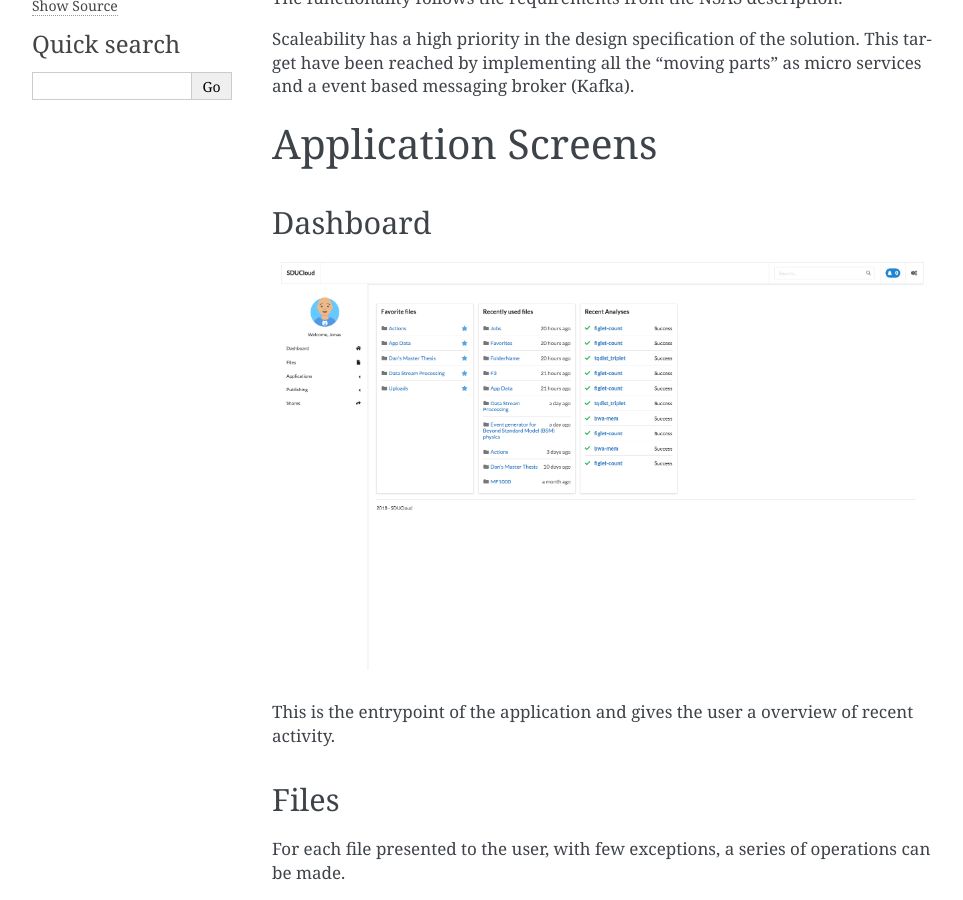
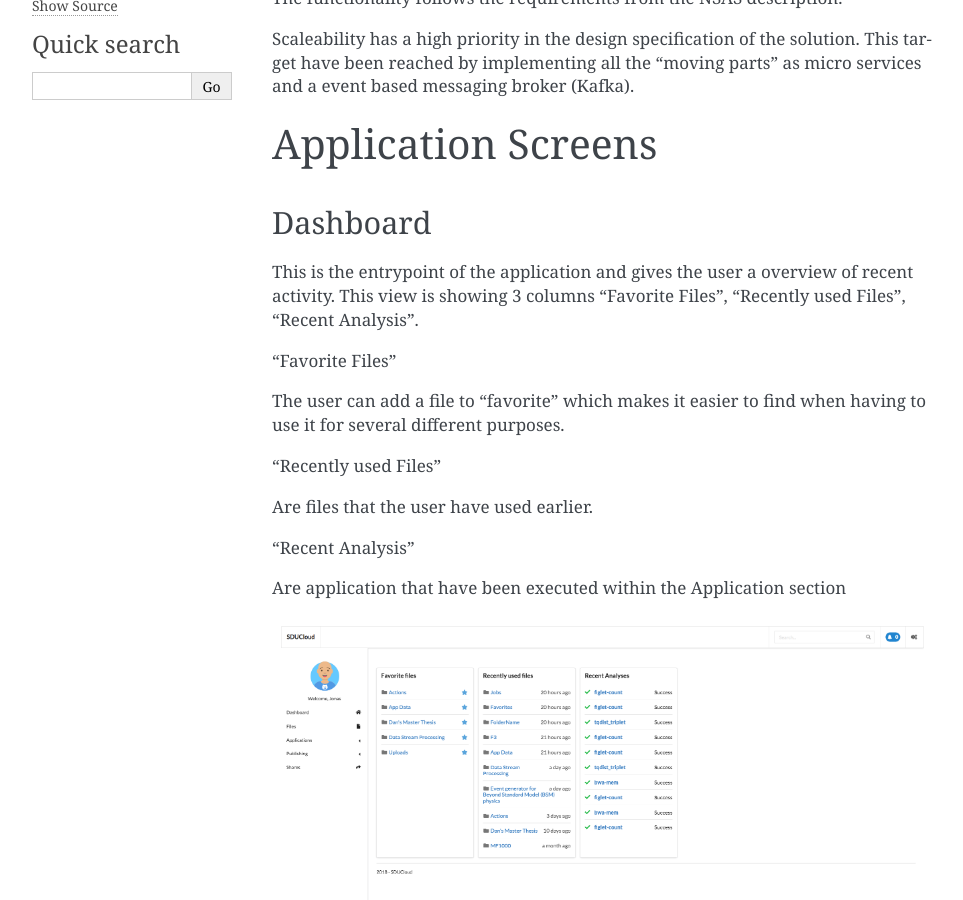
Before and after one commit to SDU-eScience/SDUCloudDoc, a Sphinx documentation site: the page built from docs/source/index.rst, in a window 1280 px wide and 900 px high, scrolled down 512 px. Shown: the whole window, without its empty margins (148-1111 px from the left). Built offline with Sphinx 7.4.7, drawn with Linux system fonts in a browser that asks for light colours.

Commit message:
Added screens

```diff
--- a/docs/source/index.rst
+++ b/docs/source/index.rst
@@ -33,10 +33,26 @@ Application Screens
 
 Dashboard
 ---------
+
+This is the entrypoint of the application and gives the user a overview of recent activity. This view is showing 3 columns "Favorite Files", "Recently used Files", "Recent Analysis".
+
+"Favorite Files"
+
+The user can add a file to "favorite" which makes it easier to find when having to use it for several different purposes.
+
+"Recently used Files"
+
+Are files that the user have used earlier.
+
+"Recent Analysis"
+
+Are application that have been executed within the Application section
+
+
 .. figure::  images/screens/dashboard/dashboard.png
    :align:   center
 
-This is the entrypoint of the application and gives the user a overview of recent activity.
+
 
 Files
 -----
@@ -131,6 +147,15 @@ The Publish option allows the user to upload a series of files to Zenodo from SD
 .. figure::  images/screens/publications/publications.png
    :align:   center
 
+.. figure::  images/screens/publications/file_selection.png
+   :align:   center
+
+.. figure::  images/screens/publications/not_connected.png
+   :align:   center
+
+.. figure::  images/screens/publications/zenodo_progress.png
+   :align:   center
+
 
 
 
@@ -147,6 +172,8 @@ For the user sending the invitation, the invitations are shown under 'Shared by
    :align:   center
 
 
+.. figure::  images/screens/shares/received_shares.png
+   :align:   center
 
 
 
```
